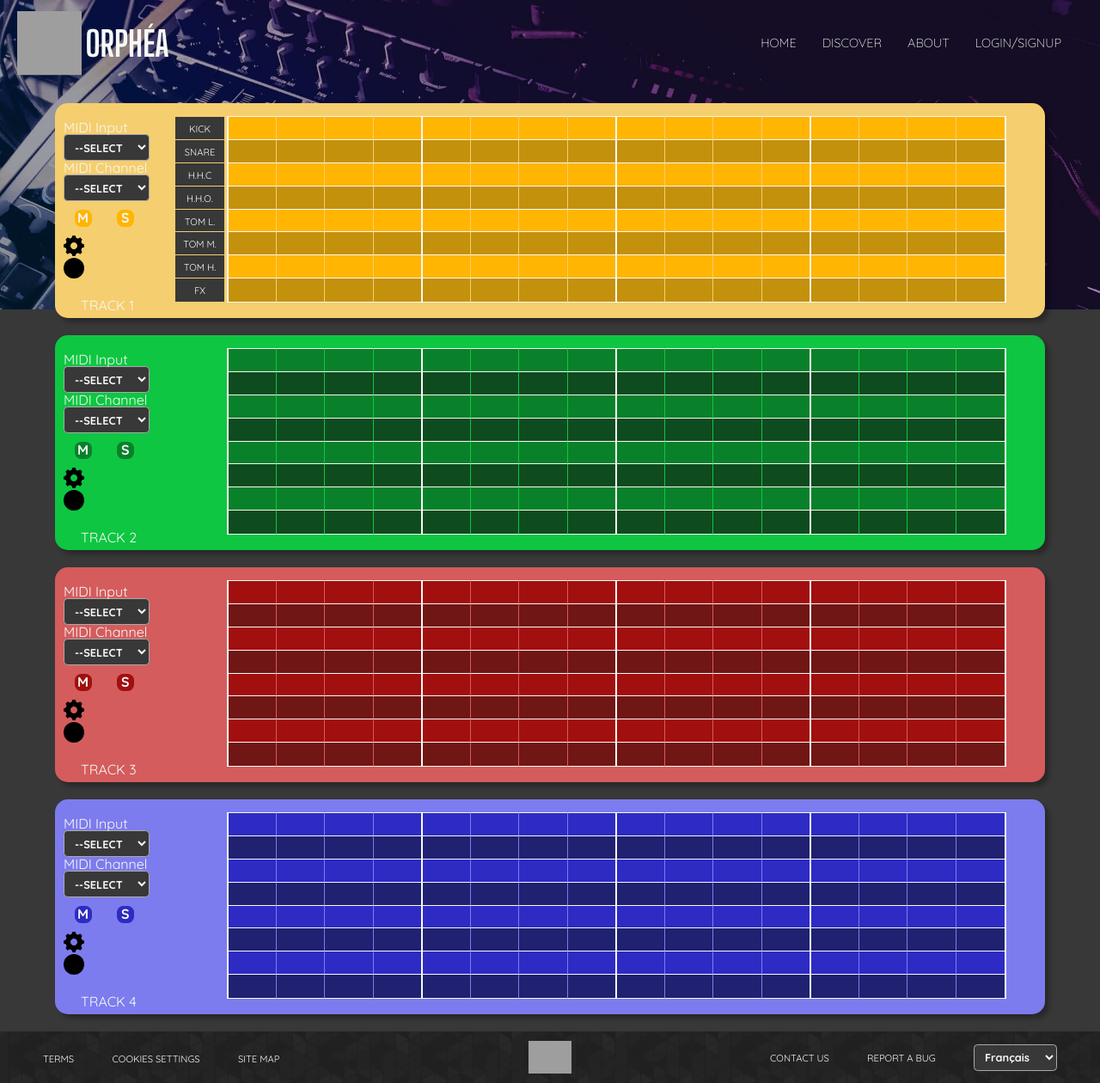
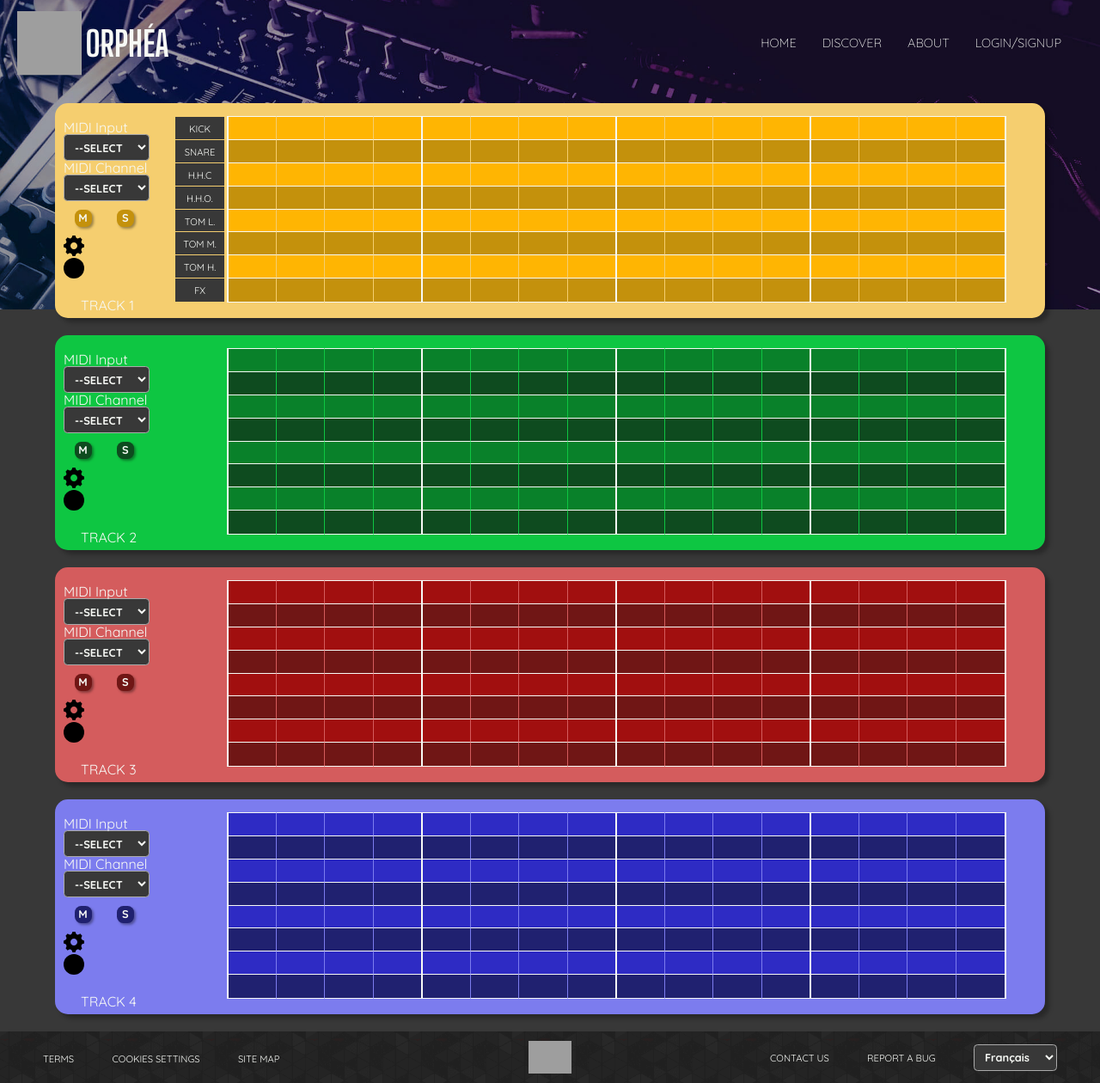
Before and after one commit to HadrienVerrier/ORPHEA, a PHP site: page /compose.html in a window 1280 px wide. Shown: the whole page at 86% size. Run offline with PHP 8.4, Linux system fonts and the light colour scheme; grey boxes are pictures that could not be loaded.

```diff
--- a/css/_compose.scss
+++ b/css/_compose.scss
@@ -44,6 +44,7 @@ main#compose {
 				padding: 2rem 1rem;
 
 				> div {
+					user-select: none;
 					position: absolute;
 					select {
 						width: 10rem;
@@ -59,9 +60,10 @@ main#compose {
 							margin: 1rem 1.25rem;
 							text-align: center;
 							font-weight: bolder;
-							font-size: $regular;
+							font-size: $regular * 0.8;
 							line-height: $regular * 1.2;
 							border-radius: $borderRadius * 0.5;
+							box-shadow: 2px 2px 3px rgba(0, 0, 0, 0.363);
 						}
 					}
 				}
@@ -142,6 +144,9 @@ main#compose {
 					> div {
 						input[type="checkbox"] {
 							& + label {
+								background-color: var(--tdark);
+							}
+							&:checked + label {
 								background-color: var(--tmain);
 							}
 						}
--- a/css/main.css
+++ b/css/main.css
@@ -851,6 +851,10 @@ main#compose #tracks > div[id^="t"] .controls {
 }
 
 main#compose #tracks > div[id^="t"] .controls > div {
+  -webkit-user-select: none;
+     -moz-user-select: none;
+      -ms-user-select: none;
+          user-select: none;
   position: absolute;
 }
 
@@ -870,9 +874,11 @@ main#compose #tracks > div[id^="t"] .controls > div input[type="checkbox"] + lab
   margin: 1rem 1.25rem;
   text-align: center;
   font-weight: bolder;
-  font-size: 1.6rem;
+  font-size: 1.28rem;
   line-height: 1.92rem;
   border-radius: 0.75rem;
+  -webkit-box-shadow: 2px 2px 3px rgba(0, 0, 0, 0.363);
+          box-shadow: 2px 2px 3px rgba(0, 0, 0, 0.363);
 }
 
 main#compose #tracks > div[id^="t"] div[id^="seq"] {
@@ -961,6 +967,10 @@ main#compose #tracks div#t1 #drum_name p:hover {
 }
 
 main#compose #tracks div#t1 .controls > div input[type="checkbox"] + label {
+  background-color: var(--tdark);
+}
+
+main#compose #tracks div#t1 .controls > div input[type="checkbox"]:checked + label {
   background-color: var(--tmain);
 }
 
@@ -983,6 +993,10 @@ main#compose #tracks div#t2 {
 }
 
 main#compose #tracks div#t2 .controls > div input[type="checkbox"] + label {
+  background-color: var(--tdark);
+}
+
+main#compose #tracks div#t2 .controls > div input[type="checkbox"]:checked + label {
   background-color: var(--tmain);
 }
 
@@ -1005,6 +1019,10 @@ main#compose #tracks div#t3 {
 }
 
 main#compose #tracks div#t3 .controls > div input[type="checkbox"] + label {
+  background-color: var(--tdark);
+}
+
+main#compose #tracks div#t3 .controls > div input[type="checkbox"]:checked + label {
   background-color: var(--tmain);
 }
 
@@ -1027,6 +1045,10 @@ main#compose #tracks div#t4 {
 }
 
 main#compose #tracks div#t4 .controls > div input[type="checkbox"] + label {
+  background-color: var(--tdark);
+}
+
+main#compose #tracks div#t4 .controls > div input[type="checkbox"]:checked + label {
   background-color: var(--tmain);
 }
 
```
Also changed, not shown: 1 other file.
